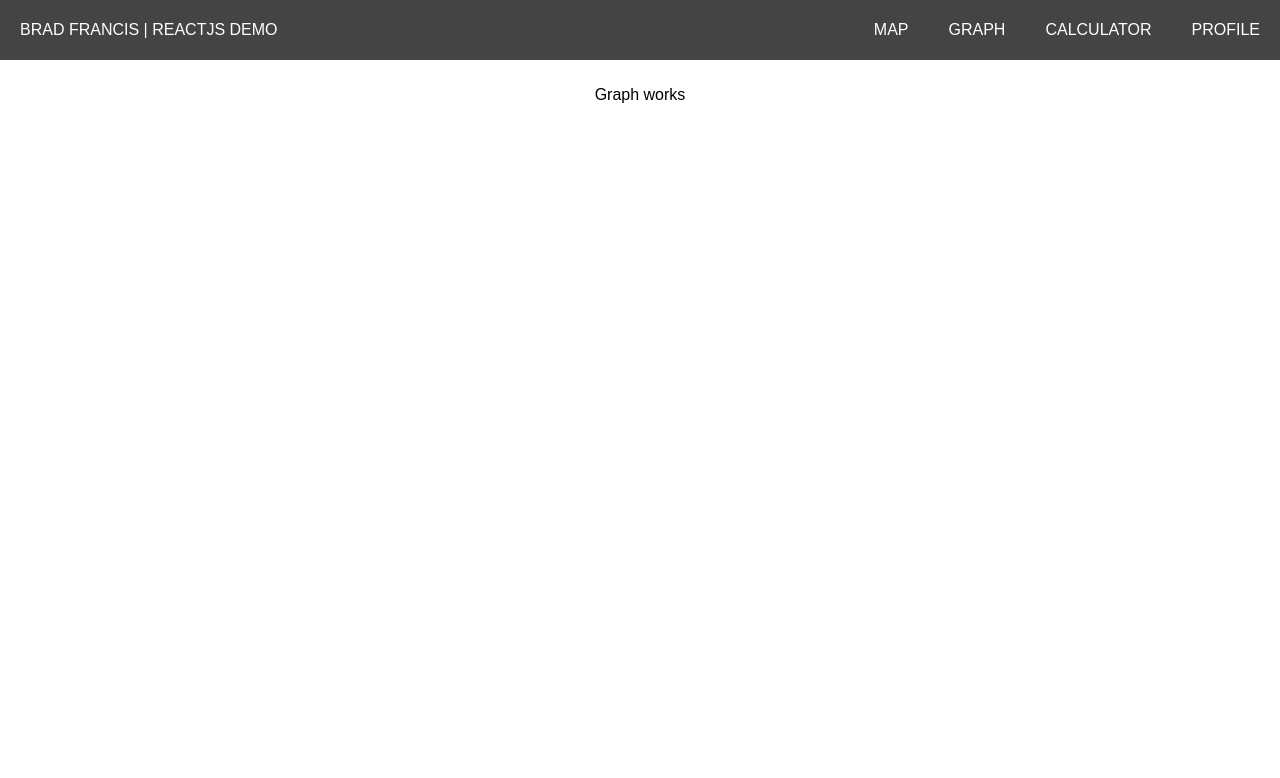
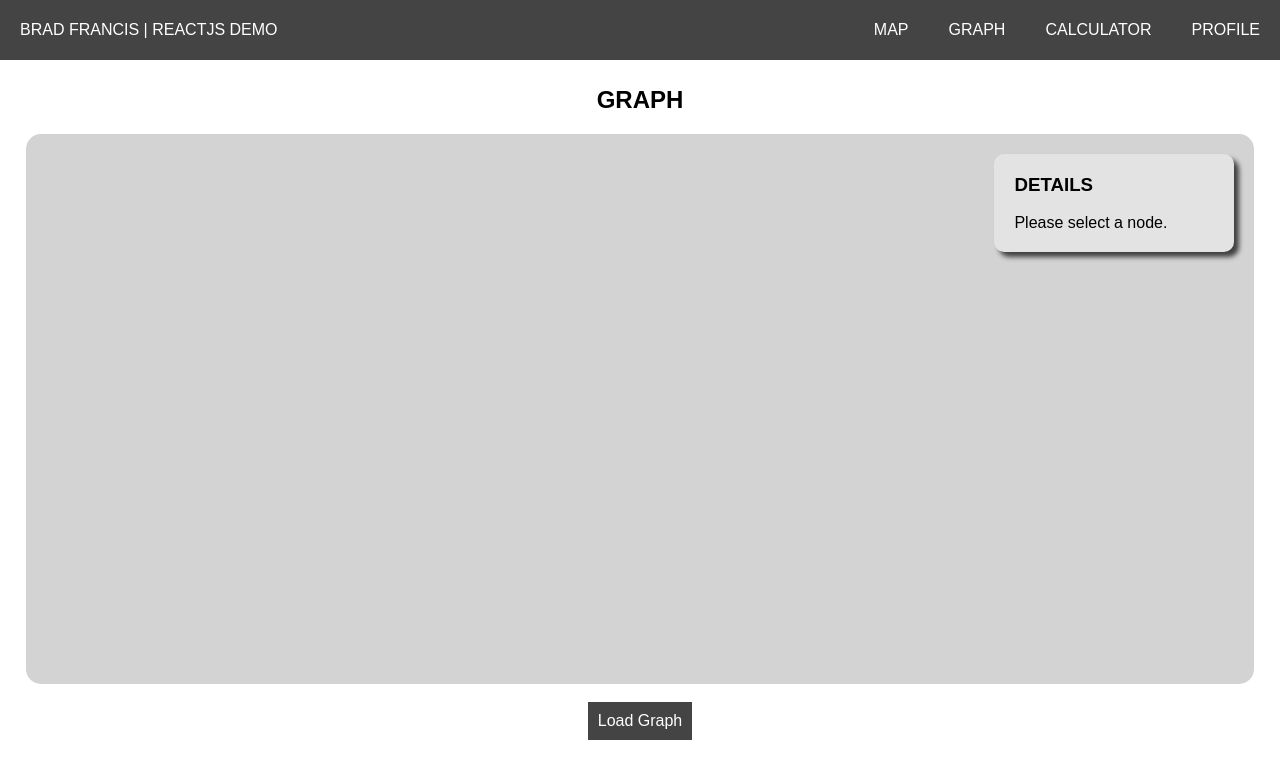
Before and after one commit to francisb1996/react-demo, a React (Create React App) app in the folder demo/: page /graph in a window 1280 px wide. Shown: the top 778 px of the page. Built offline with nearby package versions, Linux system fonts and the light colour scheme.

Commit message:
graph details on node with interval update and refresh

```diff
--- /dev/null
+++ b/demo/src/graph/DetailsBox.css
@@ -0,0 +1,34 @@
+.details-box {
+    position: absolute;
+    right: 0px;
+    top: 0px;
+    z-index: 9;
+    background-color: #e3e3e3;
+    border-radius: 10px;
+    padding: 20px;
+    margin: 20px;
+    box-shadow: 5px 5px 5px rgba(0,0,0,0.7);
+    width: 200px;
+    transition: all 0.5s ease-in-out;
+    text-align: left;
+    max-height: 460px;
+    overflow: hidden;
+}
+
+.details-box dt {
+    font-weight: bold;
+    margin-bottom: 5px;
+}
+
+.details-box dd {
+    margin-left: 0px;
+    margin-bottom: 10px;
+    text-transform: capitalize;
+}
+
+.message-container {
+    padding: 5px;
+    max-height: 280px;
+    overflow: auto;
+    font-size: 10pt;
+}
--- /dev/null
+++ b/demo/src/graph/DetailsBox.js
@@ -0,0 +1,46 @@
+import React, {Component} from 'react';
+import './DetailsBox.css';
+
+export class DetailsBox extends Component {
+    constructor(props) {
+        super(props);
+        this.state = {
+            timer: 0
+        }
+        this.refreshEverySecond();
+    }
+
+    render() {
+        if (this.props.activeNode) {
+            return(
+                <div className="details-box">
+                    <h3>DETAILS</h3>
+                    <dt>NAME</dt>
+                    <dd>{this.props.activeNode.id}</dd>
+                    <dt>TYPE</dt>
+                    <dd>{this.props.activeNode.type}</dd>
+                    <dt>MESSAGES</dt>
+                    <div className="message-container">
+                        {this.props.activeNode.messages.map((message, index) => {
+                            return (<dd key={index}>{message}</dd>);
+                        })}
+                    </div>
+                </div>
+            )
+        }
+        else {
+            return(
+                <div className="details-box">
+                    <h3>DETAILS</h3>
+                    Please select a node.
+                </div>
+            )
+        }
+    }
+
+    refreshEverySecond() {
+        setInterval(() => {
+            this.setState({timer: this.timer + 1});
+        }, 1000)
+    }
+}
--- a/demo/src/graph/Graph.css
+++ b/demo/src/graph/Graph.css
@@ -0,0 +1,63 @@
+.graph {
+    margin: auto;
+    position: relative;
+    width: 100%;
+    height: 550px;
+    border-radius: 15px;
+    background: lightgray;
+    cursor: crosshair;
+    overflow: auto;
+}
+
+.topic, .reader, .writer {
+    font-size: 8pt;
+    position: absolute;
+    min-width: 30px;
+    padding: 5px;
+    background-color: #444;
+    color: white;
+    border-radius: 5px;
+    box-shadow: 2px 2px 2px rgba(0,0,0,0.8);
+    transition: all 0.1s ease-in-out;
+    z-index: 1;
+    user-select: none;
+}
+
+.topic:hover, .reader:hover, .writer:hover {
+    cursor: pointer;
+    transform: scale(1.3);
+    box-shadow: 10px 10px 10px rgba(0,0,0,0.6);
+    background-color: #555;
+}
+
+.topic:active, .reader:active, .writer:active {
+    transform: scale(1.0);
+    box-shadow: 2px 2px 2px rgba(0,0,0,0.8);
+    background-color: #666;
+}
+
+.topic {
+    font-size: 12pt;
+    border: 2px solid green;
+}
+
+.reader {
+    border: 2px solid blue;
+}
+
+.writer {
+    border: 2px solid red;
+}
+
+.path {
+    position: absolute;
+    top: 0px;
+    left: 0px;
+}
+
+.path line {
+    stroke: rgba(0,0,0,0.6);
+    stroke-width: 5;
+    z-index: 0;
+    filter: drop-shadow(2px 2px 2px rgba(0,0,0,0.8));
+}
--- a/demo/src/graph/Graph.js
+++ b/demo/src/graph/Graph.js
@@ -1,17 +1,60 @@
 import React, {Component} from 'react';
 import './Graph.css';
+
+import { GraphElement } from './models/GraphElement';
+import { Path } from './models/Path';
+import { DetailsBox } from './DetailsBox';
 
 export class Graph extends Component {
     constructor(props) {
         super(props);
         this.state = {
-            children: []
+            nodes: [],
+            paths: [],
+            activeNode: null
         };
     }
 
     render() {
-        return (
-            <div className="canvas">Graph works</div>
+        return(
+            <div className="conatiner">
+                <h2>GRAPH</h2>
+                <div className="graph">
+                    {this.state.nodes.map(node =>
+                        <div key={node.id} id={node.id}
+                                className={node.type}
+                                style={{top: (node.yPos - 15), left: (node.xPos - 15)}}
+                                onClick={() => {
+                                    this.setState({activeNode: node});
+                                }}>
+                            {node.id}
+                        </div>
+                    )}
+                    {this.state.paths.map(path =>
+                        <svg className="path" key={`${path.topicX}${path.topicY}${path.nodeX}${path.nodeY}`}
+                                style={{top: path.yPos, left: path.xPos, width: path.width, height: path.height}}>
+                            <line x1={0} y1={0} x2={path.width} y2={path.height}/>
+                        </svg>
+                    )}
+                    <DetailsBox activeNode={this.state.activeNode} />
+                </div>
+                <br />
+                <button onClick={() => this.loadGraph()}>Load Graph</button>
+            </div>
         );
     }
+
+    loadGraph() {
+        const newNodes = [
+            new GraphElement('T 1', 50, 50, 'topic'),
+            new GraphElement('R 1', 300, 300, 'reader'),
+            new GraphElement('W 1', 400, 160, 'writer')
+        ],
+        newPaths = [
+            new Path(50, 50, 300, 300),
+            new Path(50, 50, 400, 160)
+        ];
+
+        this.setState({nodes: newNodes, paths: newPaths})
+    }
 }
--- /dev/null
+++ b/demo/src/graph/GraphService.js
@@ -0,0 +1,5 @@
+export class GraphService {
+    constructor() {
+
+    }
+}
--- /dev/null
+++ b/demo/src/graph/models/GraphElement.js
@@ -0,0 +1,17 @@
+export class GraphElement {
+    constructor(id, xPos, yPos, type, messages) {
+        this.id = id;
+        this.xPos = xPos;
+        this.yPos = yPos;
+        this.type = type;
+        this.messages = messages || [];
+        this.update('Test sample');
+    }
+
+    update(message) {
+        setInterval(() => {
+            const d = new Date();
+            this.messages.push(`${d.getHours()}:${d.getMinutes()}.${d.getSeconds()}: ${message} (${this.type})`);
+        }, 2000)
+    }
+}
--- /dev/null
+++ b/demo/src/graph/models/Path.js
@@ -0,0 +1,13 @@
+export class Path {
+    constructor(topicX, topicY, nodeX, nodeY) {
+        this.topicX = topicX;
+        this.topicY = topicY;
+        this.nodeX = nodeX;
+        this.nodeY = nodeY;
+
+        topicX < nodeX ? this.xPos = topicX : this.xPos = nodeX;
+        topicY < nodeY ? this.yPos = topicY : this.yPos = nodeY;
+        this.height = Math.abs(topicY - nodeY);
+        this.width = Math.abs(topicX - nodeX);
+    }
+}
--- a/demo/src/index.css
+++ b/demo/src/index.css
@@ -3,3 +3,25 @@ body {
   padding: 0;
   font-family: sans-serif;
 }
+
+button {
+    outline: none;
+    padding: 10px;
+    background-color: #444;
+    color: white;
+    transition: all 0.2s;
+    border: none;
+    font-size: 12pt;
+}
+
+button:hover {
+    background-color: #555;
+}
+
+button:active {
+    background-color: #666;
+}
+
+h1, h2, h3 {
+    margin-top: 0px;
+}
--- a/demo/src/map/Map.js
+++ b/demo/src/map/Map.js
@@ -16,8 +16,11 @@ export class Map extends Component {
 
     render() {
         return(
-            <div className="map" onClick={(e) => this.addSpot(e)}>
-                {this.state.children.map(spot => <Spot key={spot.value} value={spot.value} styles={spot.styles} />)}
+            <div className="map-container">
+                <h2>MAP</h2>
+                <div className="map" onClick={(e) => this.addSpot(e)}>
+                    {this.state.children.map(spot => <Spot key={spot.value} value={spot.value} styles={spot.styles} />)}
+                </div>
             </div>
         );
     }
--- a/demo/src/nav/Nav.css
+++ b/demo/src/nav/Nav.css
@@ -29,7 +29,6 @@
 .nav-btn {
     outline: none;
     height: 100%;
-    padding: 10px;
     background-color: #444;
     color: white;
     transition: all 0.2s;
@@ -75,5 +74,5 @@
 
 .hidden {
     position: absolute;
-    transform: translateY(-300px);
+    transform: translateY(-250px);
 }
--- a/demo/src/nav/Nav.js
+++ b/demo/src/nav/Nav.js
@@ -18,14 +18,14 @@ export class Nav extends Component {
                 <div className="nav">
                     <Link to="/"><button id="home-btn" className="nav-btn">BRAD FRANCIS | REACTJS DEMO</button></Link>
                     <div className="spacer" />
-                    {this.state.pages.map(page => <Link to={"/" + page.toLowerCase()} style={{ textDecoration: 'none' }}><button key={page} className="nav-btn">{page}</button></Link>)}
+                    {this.state.pages.map(page => <Link to={"/" + page.toLowerCase()} style={{ textDecoration: 'none' }} key={page}><button className="nav-btn">{page}</button></Link>)}
                 </div>
                 <div className="nav-mobile">
                     <Link to="/"><button id="home-btn" className="nav-btn">BRAD FRANCIS | REACTJS DEMO<div className="spacer" /></button></Link>
                     <button id="menu-btn" className="nav-btn" onClick={() => this.setState({showSideNav: !this.state.showSideNav})}>| | |</button>
                 </div>
                 <div className={this.state.showSideNav ? 'sidenav show': 'sidenav hidden'}>
-                    {this.state.pages.map(page => <Link to={"/" + page.toLowerCase()} style={{ textDecoration: 'none' }}><button key={page} className="nav-btn" onClick={() => this.setState({showSideNav: false})}>{page}</button></Link>)}
+                    {this.state.pages.map(page => <Link to={"/" + page.toLowerCase()} style={{ textDecoration: 'none' }} key={page}><button className="nav-btn" onClick={() => this.setState({showSideNav: false})}>{page}</button></Link>)}
                 </div>
             </div>
         );
--- a/demo/src/spot/Spot.css
+++ b/demo/src/spot/Spot.css
@@ -11,6 +11,7 @@
     white-space: nowrap;
     box-shadow: 2px 2px 2px rgba(0,0,0,0.8);
     transition: all 0.2s;
+    user-select: none;
 }
 
 .spot:hover {
```
